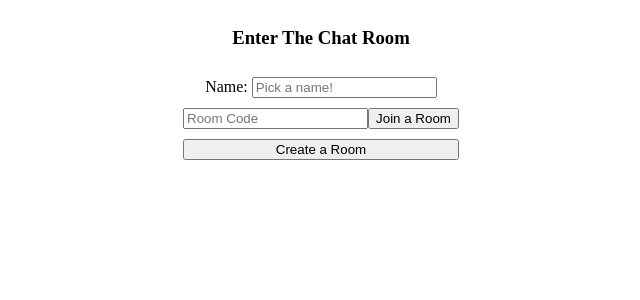
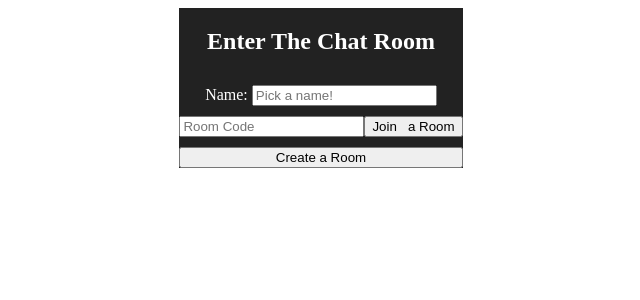
Before and after one commit to RandomGamer1404/online-chat-room, a Flask app: page / in a window 1280 px wide. Shown: the top 300 px of the page, without its empty margins (319-959 px from the left). Run offline with Flask 3, Linux system fonts and the light colour scheme; some libraries are stand-ins or nearby versions.

Commit message:
Update home.html

```diff
--- a/templates/home.html
+++ b/templates/home.html
@@ -1,18 +1,15 @@
-{% extends 'base.html' %} {% block content %}
-<form method="post" class="buttons">
-  <h3>Enter The Chat Room</h3>
+{% extends 'base.html' %}
+{% block content %}
+<form method="post" class="buttons login-page">
+    <h2>Enter The Chat Room</h2>
     <div>
         <label>Name:</label>
-    <input
-      type="text"
-      placeholder="Pick a name!"
-      name="name"
-      value="{{name}}"
-    />
+        <input type="text" placeholder="Pick a name!" name="name" value="{{name}}" />
     </div>
     <div class="join">
         <input type="text" placeholder="Room Code" name="code" value="{{code}}" />
-    <button type="submit" name="join">Join a Room</button>
+        <button type="submit" name="join">Join
+ a Room</button>
     </div>
     <button type="submit" name="create" class="create-btn">Create a Room</button>
     {% if error %}
@@ -21,4 +18,5 @@
     </ul>
     {% endif %}
 </form>
-{% endblock %}
+{% endblock
+ %}
```
Lines whose indentation alone changed are shown as unchanged.
